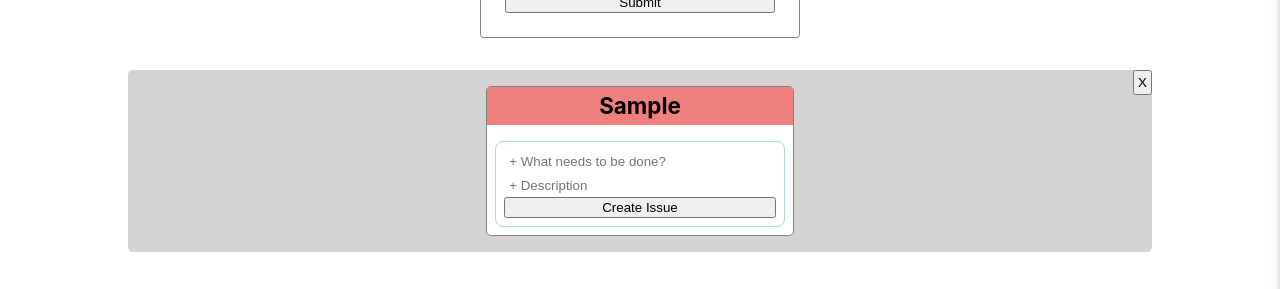
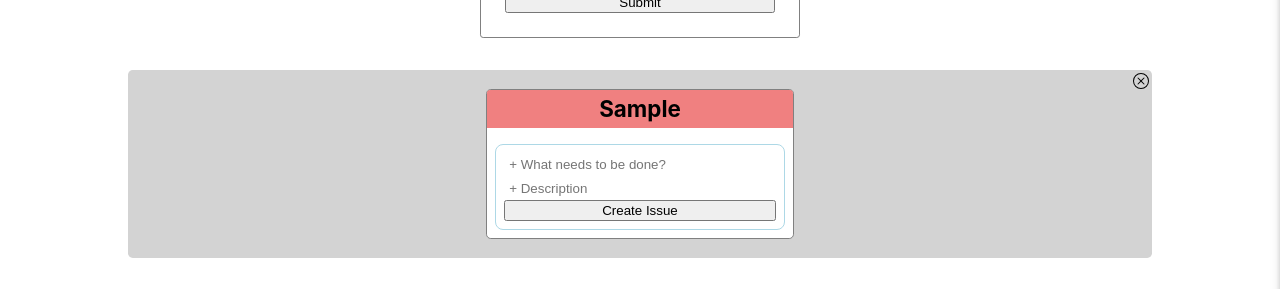
Before and after one commit to teooliver/habit-grid, a React (Create React App) app: page /kanban in a window 1280 px wide. Both pictures are taken after typing "Sample", "Sample" into the empty fields and a click on the button "Submit". Shown: the part 231-520 px from the top of the page. Built offline with nearby package versions, Linux system fonts and the light colour scheme.

Commit message:
add CloseIcon

```diff
--- a/src/components/kanban/KanbanBoard.tsx
+++ b/src/components/kanban/KanbanBoard.tsx
@@ -10,6 +10,7 @@ import {
 import groupBy from '../../redux/selectors/columnsFilter';
 import { connect } from 'react-redux';
 import { StoreState } from '../../redux/reducers';
+import CloseIcon from '../layout/icons/CloseIcon';
 
 interface KanbanBoardProps {
   board: Board;
@@ -79,7 +80,7 @@ const KanbanBoard: React.FC<KanbanBoardProps> = ({
         className="remove-board-btn"
         onClick={() => removeBoards(board, getBoardIssuesIds(board))}
       >
-        X
+        <CloseIcon className="close-icon" />
       </button>
       <section className="KanbanBoardColumns">
         {board.columnnIds!.map((colId, index) => (
--- a/src/components/kanban/KanbanCard.tsx
+++ b/src/components/kanban/KanbanCard.tsx
@@ -4,6 +4,7 @@ import { connect } from 'react-redux';
 import { StoreState } from '../../redux/reducers';
 import { Column } from '../../redux/actions';
 import { removeIssue } from '../../redux/actions';
+import CloseIcon from '../layout/icons/CloseIcon';
 
 export interface KanbanCardProps {
   title?: string;
@@ -40,7 +41,7 @@ const KanbanCard: React.FC<KanbanCardProps> = ({
       {title && <h1 className="KanbanCard__title">{title}</h1>}
       {description && <p className="KanbanCard__description">{description}</p>}
       <button className="remove-card" onClick={() => removeIssue(id)}>
-        X
+        <CloseIcon className="close-icon" />
       </button>
       <div className="KanbanCard__dropdown">
         <button
--- /dev/null
+++ b/src/components/layout/icons/CloseIcon.tsx
@@ -0,0 +1,29 @@
+import React, { FC } from 'react';
+
+interface Props {
+  className?: string;
+}
+
+const CloseIcon: FC<Props> = ({ className }) => {
+  return (
+    <svg
+      width="1em"
+      height="1em"
+      viewBox="0 0 16 16"
+      className={className || 'bi bi-x-circle'}
+      fill="currentColor"
+      xmlns="http://www.w3.org/2000/svg"
+    >
+      <path
+        fill-rule="evenodd"
+        d="M8 15A7 7 0 1 0 8 1a7 7 0 0 0 0 14zm0 1A8 8 0 1 0 8 0a8 8 0 0 0 0 16z"
+      />
+      <path
+        fill-rule="evenodd"
+        d="M4.646 4.646a.5.5 0 0 1 .708 0L8 7.293l2.646-2.647a.5.5 0 0 1 .708.708L8.707 8l2.647 2.646a.5.5 0 0 1-.708.708L8 8.707l-2.646 2.647a.5.5 0 0 1-.708-.708L7.293 8 4.646 5.354a.5.5 0 0 1 0-.708z"
+      />
+    </svg>
+  );
+};
+
+export default CloseIcon;
--- a/src/styles/_KanbanStyles.scss
+++ b/src/styles/_KanbanStyles.scss
@@ -13,6 +13,16 @@
     position: absolute;
     top: 0;
     right: 0;
+    border: 0;
+    background-color: transparent;
+    .close-icon {
+      width: 1rem;
+      height: auto;
+      &:hover {
+        fill: lightcoral;
+        cursor: pointer;
+      }
+    }
   }
   .KanbanBoardColumns {
     display: flex;
@@ -24,7 +34,7 @@
 }
 
 .KanbanColumn {
-  margin: 1rem;
+  margin: 1.2rem;
   display: flex;
   flex-direction: column;
   max-height: 90%;
@@ -93,6 +103,16 @@
     position: absolute;
     top: 0;
     right: 0;
+    background-color: transparent;
+    border: none;
+    .close-icon {
+      width: 1rem;
+      height: auto;
+      &:hover {
+        fill: lightcoral;
+        cursor: pointer;
+      }
+    }
   }
 
   .dropdown {
--- a/src/styles/_reset.scss
+++ b/src/styles/_reset.scss
@@ -120,7 +120,7 @@ blockquote:before,
 blockquote:after,
 q:before,
 q:after {
-  content: "";
+  content: '';
   content: none;
 }
 table {
```
